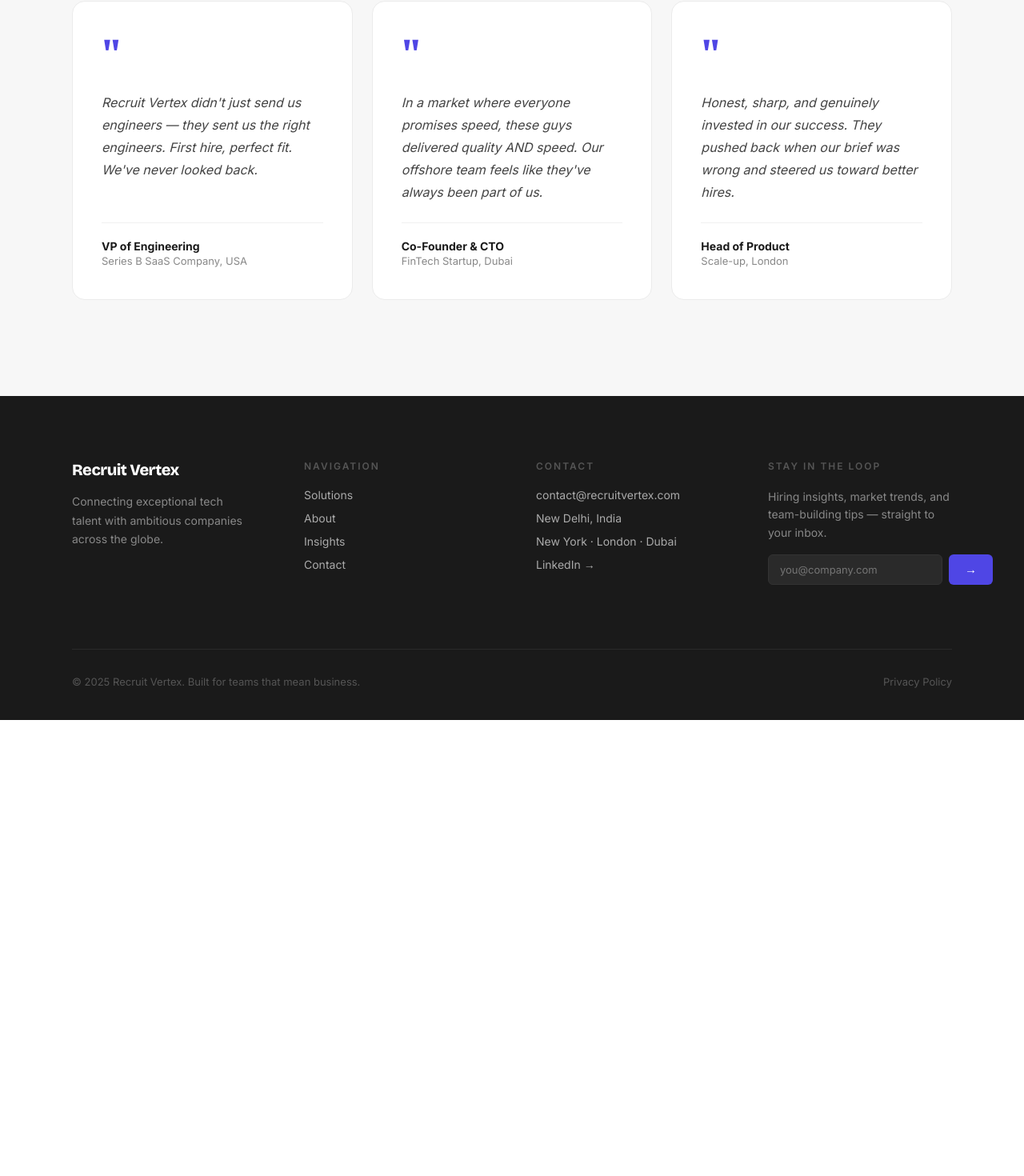
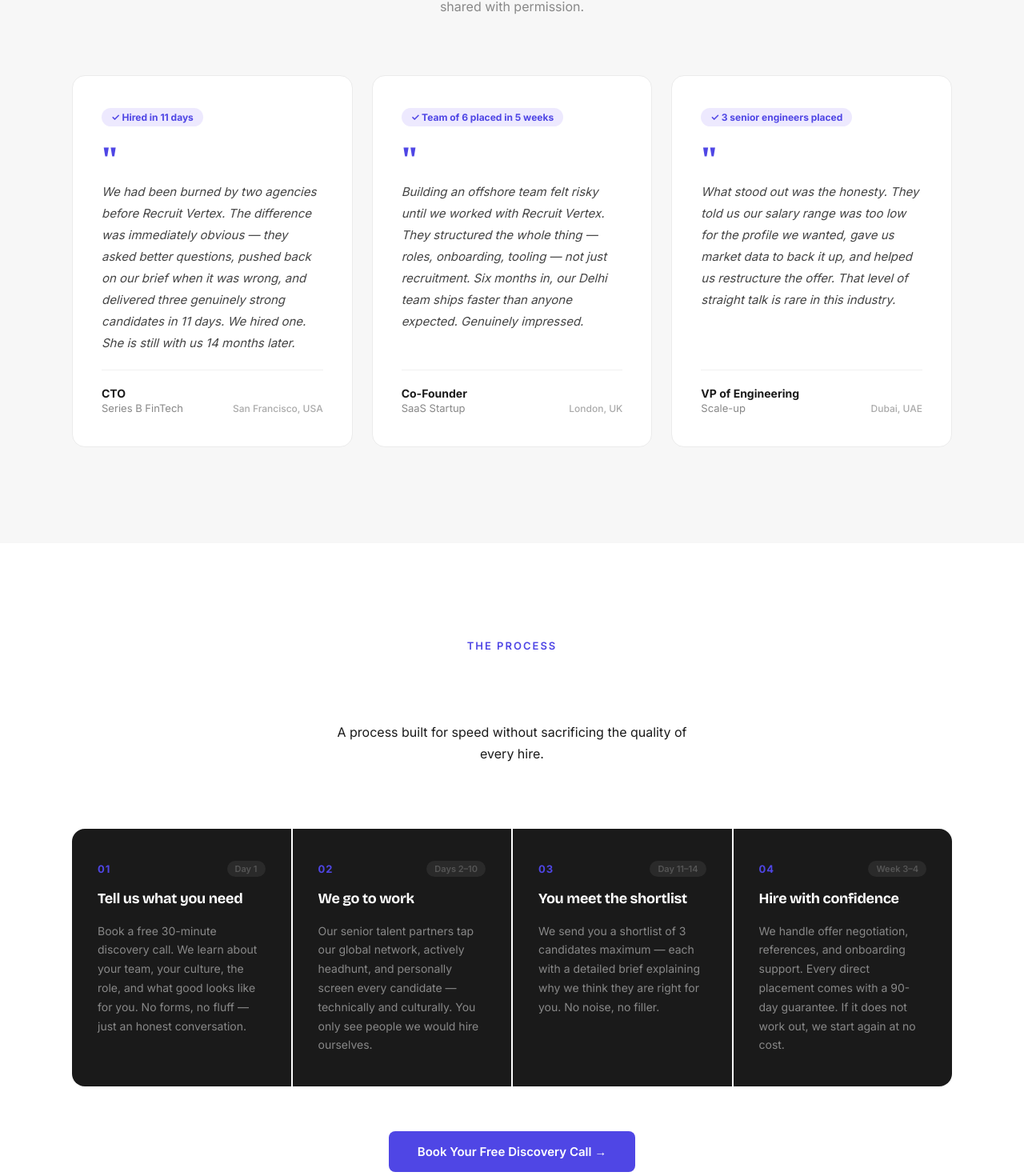
Before and after one commit to Shayanbeigh/my-website, a Next.js app: page / in a window 1280 px wide. Shown: the part 3437-4907 px from the top of the page at 80% size. Before the commit the page ends 4337 px from the top, so only its background shows below. Built offline with nearby package versions, Linux system fonts and the light colour scheme.

Commit message:
added 3 steps

```diff
--- /dev/null
+++ b/app/components/HowItWorks.js
@@ -0,0 +1,157 @@
+'use client'
+
+import FadeIn from './FadeIn'
+import Link from 'next/link'
+
+export default function HowItWorks() {
+  const steps = [
+    {
+      number: '01',
+      title: 'Tell us what you need',
+      desc: 'Book a free 30-minute discovery call. We learn about your team, your culture, the role, and what good looks like for you. No forms, no fluff — just an honest conversation.',
+      time: 'Day 1',
+    },
+    {
+      number: '02',
+      title: 'We go to work',
+      desc: 'Our senior talent partners tap our global network, actively headhunt, and personally screen every candidate — technically and culturally. You only see people we would hire ourselves.',
+      time: 'Days 2–10',
+    },
+    {
+      number: '03',
+      title: 'You meet the shortlist',
+      desc: 'We send you a shortlist of 3 candidates maximum — each with a detailed brief explaining why we think they are right for you. No noise, no filler.',
+      time: 'Day 11–14',
+    },
+    {
+      number: '04',
+      title: 'Hire with confidence',
+      desc: 'We handle offer negotiation, references, and onboarding support. Every direct placement comes with a 90-day guarantee. If it does not work out, we start again at no cost.',
+      time: 'Week 3–4',
+    },
+  ]
+
+  return (
+    <section style={{
+      padding: '120px 40px',
+      backgroundColor: '#ffffff',
+    }}>
+      <div style={{ maxWidth: '1100px', margin: '0 auto' }}>
+
+        <FadeIn>
+          <div style={{ textAlign: 'center', marginBottom: '80px' }}>
+            <p style={{
+              fontSize: '13px',
+              fontWeight: '600',
+              letterSpacing: '2px',
+              textTransform: 'uppercase',
+              color: '#4f46e5',
+              marginBottom: '16px',
+            }}>The Process</p>
+            <h2 style={{
+              fontSize: 'clamp(28px, 4vw, 48px)',
+              fontWeight: '800',
+              letterSpacing: '-1.5px',
+              color: '#fff',
+              lineHeight: '1.15',
+              marginBottom: '16px',
+            }}>
+              From brief to hire in under 4 weeks
+            </h2>
+            <p style={{
+              fontSize: '16px 4vw 48px',
+              color: '#1A1A1A',
+              maxWidth: '480px',
+              margin: '0 auto',
+              lineHeight: '1.7',
+            }}>
+              A process built for speed without sacrificing the quality of every hire.
+            </p>
+          </div>
+        </FadeIn>
+
+        <div style={{
+          display: 'grid',
+          gridTemplateColumns: 'repeat(auto-fit, minmax(220px, 1fr))',
+          gap: '2px',
+          backgroundColor: '#ffffff',
+          borderRadius: '16px',
+          overflow: 'hidden',
+        }}>
+          {steps.map((step, i) => (
+            <FadeIn key={i} delay={i * 0.1}>
+              <div style={{
+                padding: '40px 32px',
+                backgroundColor: '#1a1a1a',
+                display: 'flex',
+                flexDirection: 'column',
+                gap: '16px',
+                height: '100%',
+              }}>
+                <div style={{
+                  display: 'flex',
+                  justifyContent: 'space-between',
+                  alignItems: 'center',
+                }}>
+                  <span style={{
+                    fontSize: '13px',
+                    fontWeight: '700',
+                    color: '#4f46e5',
+                    letterSpacing: '1px',
+                  }}>{step.number}</span>
+                  <span style={{
+                    fontSize: '11px',
+                    color: '#555',
+                    fontWeight: '600',
+                    backgroundColor: '#2a2a2a',
+                    padding: '3px 10px',
+                    borderRadius: '999px',
+                  }}>{step.time}</span>
+                </div>
+                <h3 style={{
+                  fontSize: '18px',
+                  fontWeight: '700',
+                  color: '#fff',
+                  lineHeight: '1.3',
+                  letterSpacing: '-0.3px',
+                }}>{step.title}</h3>
+                <p style={{
+                  fontSize: '14px',
+                  color: '#888',
+                  lineHeight: '1.7',
+                  flexGrow: 1,
+                }}>{step.desc}</p>
+              </div>
+            </FadeIn>
+          ))}
+        </div>
+
+        <FadeIn>
+          <div style={{
+            textAlign: 'center',
+            marginTop: '56px',
+          }}>
+            <Link href="/contact" style={{
+              backgroundColor: '#4f46e5',
+              color: '#fff',
+              padding: '16px 36px',
+              borderRadius: '8px',
+              textDecoration: 'none',
+              fontSize: '15px',
+              fontWeight: '600',
+              display: 'inline-block',
+            }}>
+              Book Your Free Discovery Call →
+            </Link>
+            <p style={{
+              fontSize: '13px',
+              color: '#1A1A1A',
+              marginTop: '16px',
+            }}>No commitment. No sales pitch. Just an honest conversation.</p>
+          </div>
+        </FadeIn>
+
+      </div>
+    </section>
+  )
+}
--- a/app/components/Testimonials.js
+++ b/app/components/Testimonials.js
@@ -5,19 +5,25 @@
 export default function Testimonials() {
   const testimonials = [
     {
-      quote: 'Recruit Vertex didn\'t just send us engineers — they sent us the right engineers. First hire, perfect fit. We\'ve never looked back.',
-      name: 'VP of Engineering',
-      company: 'Series B SaaS Company, USA',
+      quote: 'We had been burned by two agencies before Recruit Vertex. The difference was immediately obvious — they asked better questions, pushed back on our brief when it was wrong, and delivered three genuinely strong candidates in 11 days. We hired one. She is still with us 14 months later.',
+      name: 'CTO',
+      company: 'Series B FinTech',
+      location: 'San Francisco, USA',
+      result: 'Hired in 11 days',
     },
     {
-      quote: 'In a market where everyone promises speed, these guys delivered quality AND speed. Our offshore team feels like they\'ve always been part of us.',
-      name: 'Co-Founder & CTO',
-      company: 'FinTech Startup, Dubai',
+      quote: 'Building an offshore team felt risky until we worked with Recruit Vertex. They structured the whole thing — roles, onboarding, tooling — not just recruitment. Six months in, our Delhi team ships faster than anyone expected. Genuinely impressed.',
+      name: 'Co-Founder',
+      company: 'SaaS Startup',
+      location: 'London, UK',
+      result: 'Team of 6 placed in 5 weeks',
     },
     {
-      quote: 'Honest, sharp, and genuinely invested in our success. They pushed back when our brief was wrong and steered us toward better hires.',
-      name: 'Head of Product',
-      company: 'Scale-up, London',
+      quote: 'What stood out was the honesty. They told us our salary range was too low for the profile we wanted, gave us market data to back it up, and helped us restructure the offer. That level of straight talk is rare in this industry.',
+      name: 'VP of Engineering',
+      company: 'Scale-up',
+      location: 'Dubai, UAE',
+      result: '3 senior engineers placed',
     },
   ]
 
@@ -47,12 +53,22 @@
             }}>
               Don't take our word for it
             </h2>
+            <p style={{
+              fontSize: '16px',
+              color: '#888',
+              marginTop: '16px',
+              maxWidth: '480px',
+              margin: '16px auto 0',
+              lineHeight: '1.6',
+            }}>
+              Our work often involves sensitive hiring decisions — most clients prefer to remain anonymous. These are their words, shared with permission.
+            </p>
           </div>
         </FadeIn>
 
         <div style={{
           display: 'grid',
-          gridTemplateColumns: 'repeat(auto-fit, minmax(280px, 1fr))',
+          gridTemplateColumns: 'repeat(auto-fit, minmax(300px, 1fr))',
           gap: '24px',
         }}>
           {testimonials.map((t, i) => (
@@ -64,11 +80,28 @@
                 border: '1px solid #ebebeb',
                 display: 'flex',
                 flexDirection: 'column',
-                gap: '24px',
+                gap: '20px',
                 height: '100%',
               }}>
+
+                {/* Result badge */}
+                <div style={{
+                  display: 'inline-flex',
+                  alignItems: 'center',
+                  gap: '6px',
+                  backgroundColor: '#ede9fe',
+                  color: '#4f46e5',
+                  fontSize: '12px',
+                  fontWeight: '700',
+                  padding: '4px 12px',
+                  borderRadius: '999px',
+                  alignSelf: 'flex-start',
+                }}>
+                  ✓ {t.result}
+                </div>
+
                 <span style={{
-                  fontSize: '48px',
+                  fontSize: '40px',
                   lineHeight: '1',
                   color: '#4f46e5',
                   fontWeight: '800',
@@ -76,17 +109,22 @@
                 }}>"</span>
 
                 <p style={{
-                  fontSize: '16px',
+                  fontSize: '15px',
                   color: '#444',
-                  lineHeight: '1.75',
+                  lineHeight: '1.8',
                   flexGrow: 1,
                   fontStyle: 'italic',
+                  marginTop: '-12px',
                 }}>{t.quote}</p>
 
                 <div style={{
                   borderTop: '1px solid #f0f0f0',
                   paddingTop: '20px',
+                  display: 'flex',
+                  justifyContent: 'space-between',
+                  alignItems: 'flex-end',
                 }}>
+                  <div>
                     <p style={{
                       fontSize: '14px',
                       fontWeight: '700',
@@ -98,6 +136,12 @@
                       marginTop: '2px',
                     }}>{t.company}</p>
                   </div>
+                  <p style={{
+                    fontSize: '12px',
+                    color: '#aaa',
+                    fontWeight: '500',
+                  }}>{t.location}</p>
+                </div>
               </div>
             </FadeIn>
           ))}
--- a/app/page.js
+++ b/app/page.js
@@ -4,6 +4,7 @@
 import About from './components/About'
 import Industries from './components/Industries'
 import Testimonials from './components/Testimonials'
+import HowItWorks from './components/HowItWorks'
 import Footer from './components/Footer'
 import PageTransition from './components/PageTransition'
 
@@ -17,6 +18,7 @@
         <About />
         <Industries />
         <Testimonials />
+         <HowItWorks />
         <Footer />
       </main>
     </PageTransition>
```
Also changed, not shown: app/about/page.js (+57 -25 lines). Lines whose indentation alone changed are shown as unchanged.
